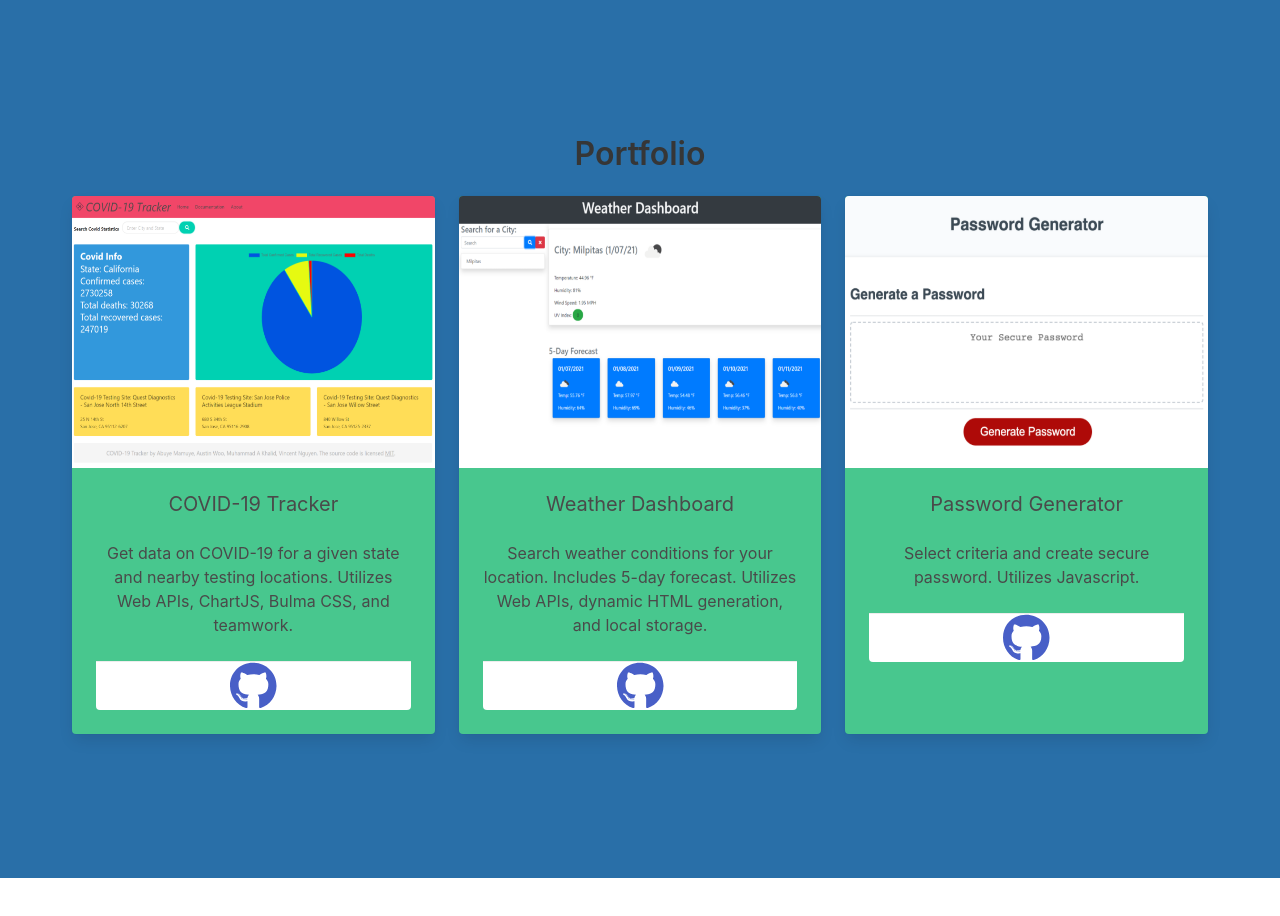
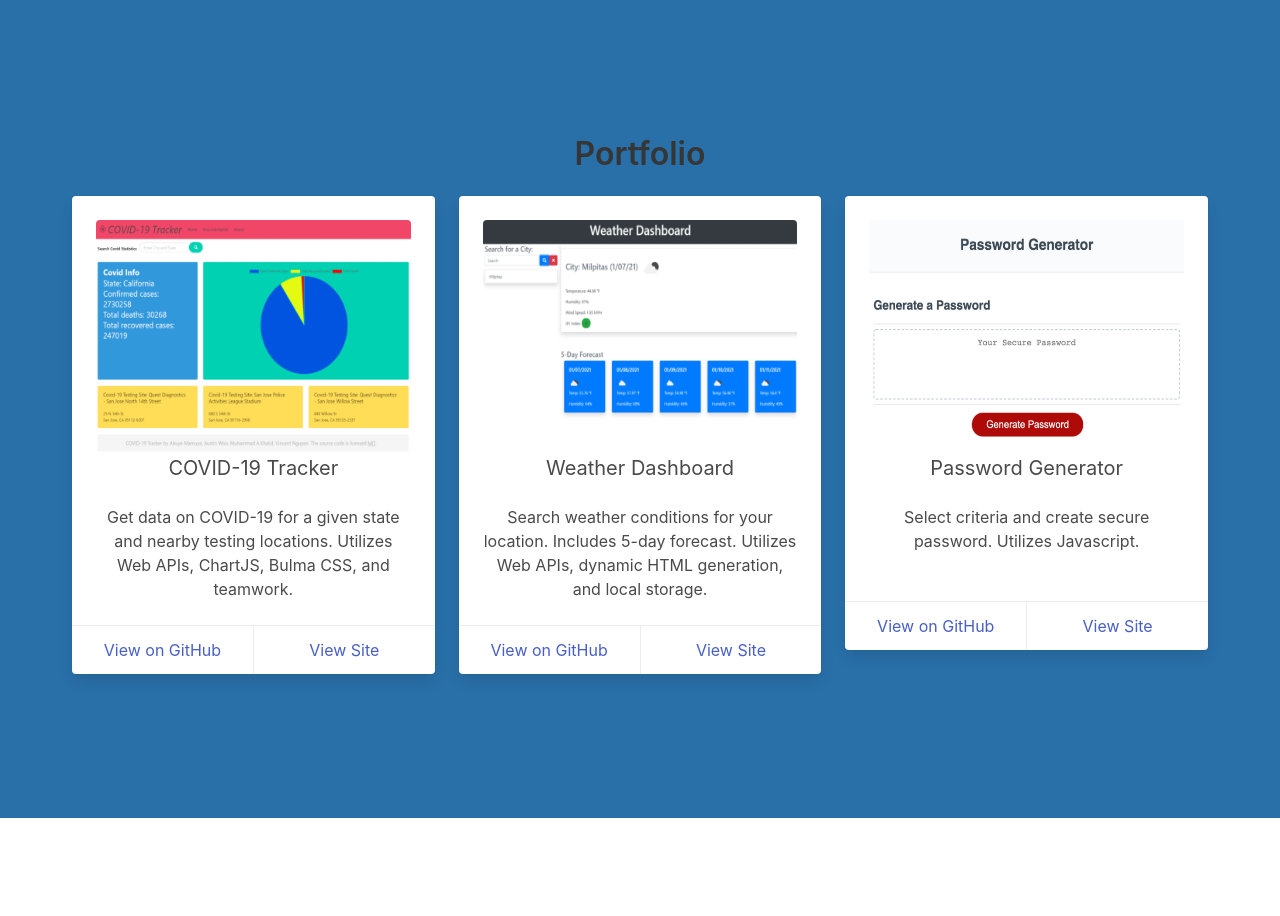
Before and after one commit to akhalid88/port-of-folio, a plain HTML site: page index.html in a window 1280 px wide. Shown: the part 1600-2516 px from the top of the page. Drawn offline with nearby package versions, Linux system fonts and the light colour scheme.

Commit message:
add portfolio links and line up content

```diff
--- a/assets/style.css
+++ b/assets/style.css
@@ -1,6 +1,12 @@
-section .has-background-info-dark {
+/* section .has-background-info-dark {
 	background-image: linear-gradient(141deg, #1577c6 0%, #3273dc 71%, #4366e5 100%);
-}
-.card-contents {
-	flex: auto;
-}
+} */
+
+/* .card {
+	height: 100%;
+} */
+
+/* .card-footer {
+	position:relative;
+	bottom: 0;
+} */
--- a/index.html
+++ b/index.html
@@ -18,7 +18,7 @@
 	<script async src="script.js" type="text/javascript"></script>
 
 	<!-- CSS -->
-	<script src="style.css"></script>
+	<link rel="stylesheet" href="assets/style.css">
 
 	<!-- Favicon -->
 	<link rel="icon" href="assets/favicon.ico" type="image/png" />
@@ -95,80 +95,102 @@
 	<!-- Portfolio -->
 	<section class="section is-medium has-background-info-dark" id="portfolio">
 		<div class="section-heading has-text-centered">
+			<div class="container">
 				<h2 class="title is-3">Portfolio</h2>
-			<div class="container">
-				<div class="tile is-ancestor">
-
-					<!-- Card 1 -->
-					<article class="tile is-parent">
-						<div class="tile is-child card has-background-success">
+				<div class="columns">
+					<!-- Portfolio #1 -->
+					<div class="column">
+						<div class="card">
+							<div class="card-content">
 								<div class="card-image">
 									<figure class="image is-4by3">
 										<img src="assets/c19tracker.png" alt="covid19 tracker">
 									</figure>
 								</div>
-							<div class="card-content">
 								<p class="subtitle">COVID-19 Tracker</p>
 								<p class="content">Get data on COVID-19 for a given state and nearby testing locations. Utilizes Web
-									APIs, ChartJS, Bulma CSS, and teamwork.
+									APIs, ChartJS, Bulma CSS, and teamwork.</p>
+							</div>
+							<footer class="card-footer">
+								<p class="card-footer-item">
+									<span>
+										<a href="https://github.com/akhalid88/COVID-19-Tracker" target="_blank">View on GitHub</a>
+									</span>
 								</p>
-								<footer class="card-footer has-background-white">
-									<a class="card-footer-item" href="https://github.com/akhalid88/COVID-19-Tracker" target="_blank">
-										<span class="icon"><i class="fab fa-github fa-3x"></i></span>
-									</a>
+								<p class="card-footer-item">
+									<span>
+										<a href="https://akhalid88.github.io/COVID-19-Tracker" target="_blank">View Site</a>
+									</span>
+								</p>
 							</footer>
 						</div>
+					</div>
 
-						</div>
-					</article>
-
-					<!-- Card 2 -->
-					<article class="tile is-parent">
-						<div class="tile is-child card has-background-success">
+					<!-- Portfolio #2 -->
+					<div class="column">
+						<div class="card">
+							<div class="card-content">
 								<div class="card-image">
 									<figure class="image is-4by3">
 										<img src="assets/weatherdash.png" alt="weather dashboard">
 									</figure>
 								</div>
-							<div class="card-content">
 								<p class="subtitle">Weather Dashboard</p>
 								<p class="content">Search weather conditions for your location. Includes 5-day forecast. Utilizes Web
-									APIs, dynamic HTML generation, and local storage.
+									APIs, dynamic HTML generation, and local storage.</p>
+							</div>
+							<footer class="card-footer">
+								<p class="card-footer-item">
+									<span>
+										<a href="https://github.com/akhalid88/weather-dashboard" target="_blank">View on GitHub</a>
+									</span>
 								</p>
-								<footer class="card-footer has-background-white">
-									<a class="card-footer-item" href="https://github.com/akhalid88/weather-forecast" target="_blank">
-										<span class="icon"><i class="fab fa-github fa-3x"></i></span>
-									</a>
+								<p class="card-footer-item">
+									<span>
+										<a href="https://akhalid88.github.io/weather-dashboard" target="_blank">View Site</a>
+									</span>
+								</p>
 							</footer>
 						</div>
 					</div>
-					</article>
 
-					<!-- Card 3 -->
-					<article class="tile is-parent">
-						<div class="tile is-child card has-background-success">
+					<!-- Portfolio #3 -->
+					<div class="column">
+						<div class="card">
+							<div class="card-content">
 								<div class="card-image">
 									<figure class="image is-4by3">
 										<img src="assets/pwgen.png" alt="password generator">
 									</figure>
 								</div>
-							<div class="card-content">
 								<p class="subtitle">Password Generator</p>
-								<p class="content">Select criteria and create secure password. Utilizes Javascript.
+								<p class="content">Select criteria and create secure password. Utilizes Javascript.<br><br> </p>
+							</div>
+							<footer class="card-footer">
+								<p class="card-footer-item">
+									<span>
+										<a href="https://github.com/akhalid88/secure-password-generator" target="_blank">View on GitHub</a>
+									</span>
 								</p>
-								<footer class="card-footer has-background-white">
-									<a class="card-footer-item" href="https://github.com/akhalid88/secure-password-generator" target="_blank">
-										<span class="icon"><i class="fab fa-github fa-3x"></i></span>
-									</a>
+								<p class="card-footer-item">
+									<span>
+										<a href="https://akhalid88.github.io/secure-password-generator" target="_blank">View Site</a>
+									</span>
+								</p>
 							</footer>
 						</div>
 					</div>
-					</article>
+				</div>
 
 			</div>
 		</div>
-		</div>
 	</section>
+
+	<!-- TEST CODE -->
+
+
+	<!-- END TEST CODE -->
+
 
 	<!-- Resume -->
 	<section class="section is-medium" id="resume">
@@ -203,7 +225,7 @@
 								<i class="far fa-envelope"></i>
 							</span>
 							Email:
-							<a>akhalid.code@gmail.com</a>
+							<a href="mailto:akhalid.code@gmail.com">akhalid.code@gmail.com</a>
 						</p>
 					</div>
 				</div>
```
Lines whose indentation alone changed are shown as unchanged.
